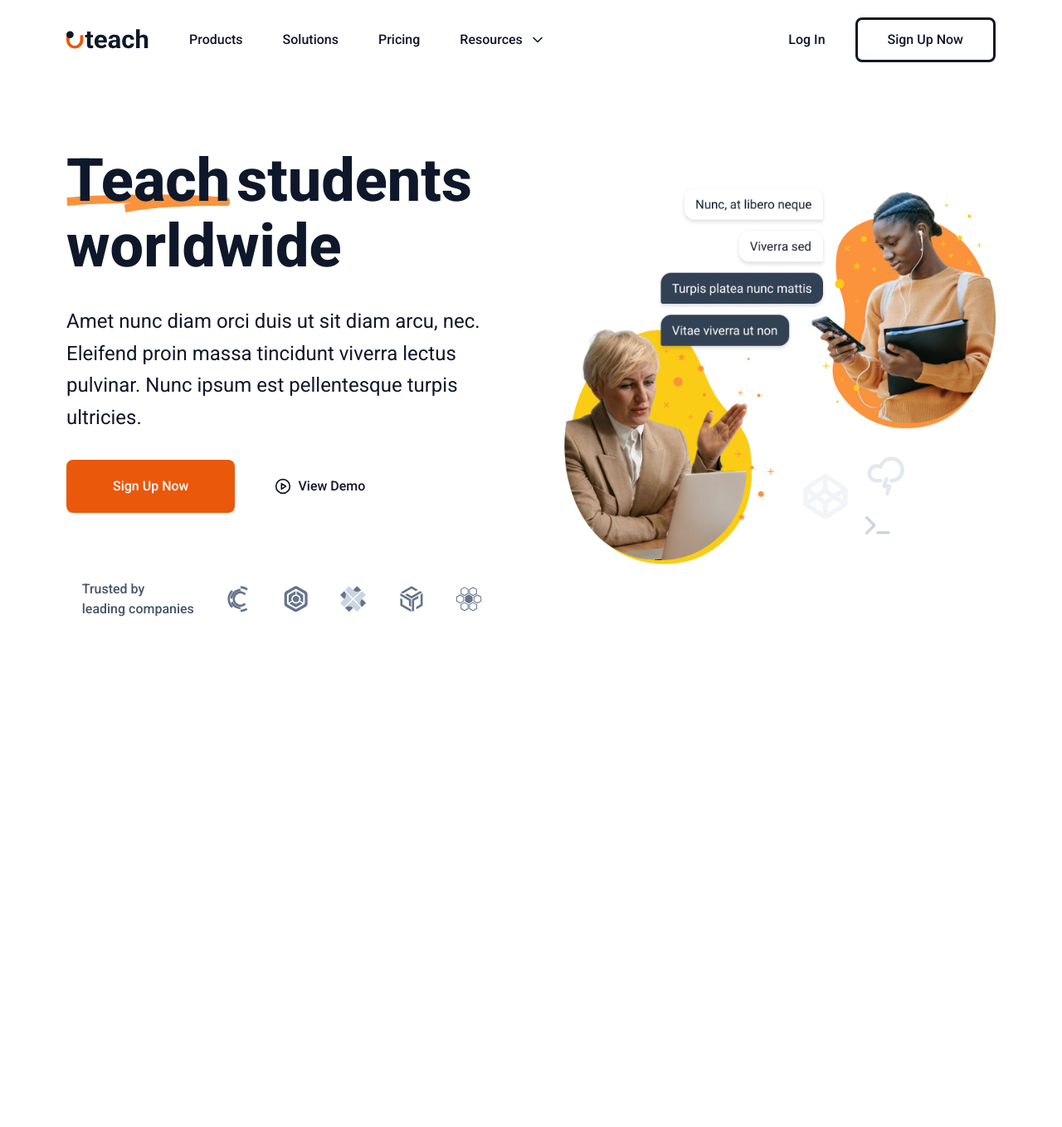
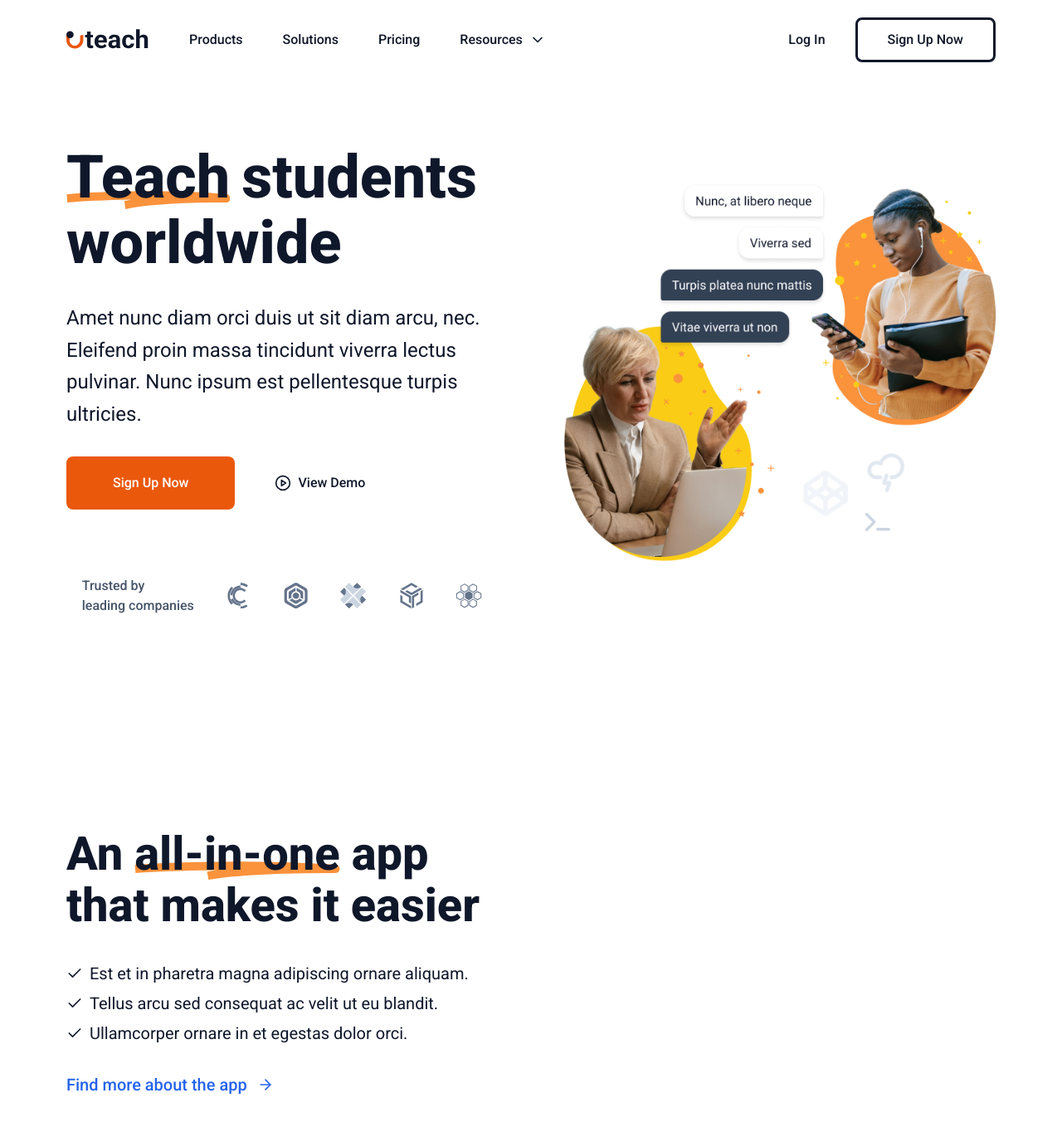
Before and after one commit to f3rnandorj/buzzvel-challenge, a Next.js app: page / in a window 1280 px wide. Shown: the top 1358 px of the page at 83% size. Before the commit the page ends 808 px from the top, so only its background shows below. Built offline with nearby package versions, Linux system fonts and the light colour scheme.

Commit message:
Create first grid of second section.

```diff
--- a/src/app/page.tsx
+++ b/src/app/page.tsx
@@ -1,4 +1,4 @@
-import { Header, HeroSection } from "@/components";
+import { Header, HeroSection, SubHeroSection } from "@/components";
 
 export default function Home() {
   return (
@@ -6,6 +6,8 @@ export default function Home() {
       <Header />
 
       <HeroSection />
+
+      <SubHeroSection />
     </div>
   );
 }
--- a/src/components/Button/Button.tsx
+++ b/src/components/Button/Button.tsx
@@ -21,9 +21,9 @@ export interface ButtonProps
 const { cn } = tailwindUtils;
 
 const variantClassesStyles: Record<ButtonVariant, string> = {
-  primary: "bg-primary text-background hover:bg-primary-dark",
+  primary: "bg-primary text-background hover:bg-secondary",
   outline:
-    "bg-background text-secondary border-[3px] border-secondary hover:bg-gray-50",
+    "bg-background text-secondary border-[3px] border-secondary hover:bg-gray-100",
   transparent: "text-secondary bg-transparent hover:bg-gray-100",
 };
 
@@ -46,7 +46,7 @@ export function Button({
 }: ButtonProps) {
   const baseClasses = cn(
     "flex items-center justify-center rounded-lg ",
-    "transition-colors duration-200",
+    "transition-colors duration-500",
     "disabled:opacity-50 disabled:cursor-not-allowed",
     sizeClassesStyles[size],
     variantClassesStyles[variant],
--- a/src/components/HighlightedTitle/HighlightedTitle.tsx
+++ b/src/components/HighlightedTitle/HighlightedTitle.tsx
@@ -1,15 +1,43 @@
-import { Text } from "@/components";
+import { Text, TextProps } from "@/components";
+import { tailwindUtils } from "@/utils";
+
+interface Props {
+  textPreset?: TextProps["preset"];
+  text: string;
+  prevText?: string;
+  afterText?: string;
+  className: string;
+}
 
 export function HighlightedTitle({
+  textPreset = "header",
   text,
-  subtext,
-}: {
-  text: string;
-  subtext: string;
-}) {
+  prevText,
+  afterText,
+  className,
+}: Props) {
+  const { cn } = tailwindUtils;
+
+  function renderTextWithLineBreaks(text?: string) {
+    if (!text) return null;
+
+    return text.split("\n").map((line, index) => (
+      <span key={index}>
+        {line}
+        {index < text.split("\n").length - 1 && <br />}
+      </span>
+    ));
+  }
+
   return (
     <div>
-      <div className="relative top-5 inline-block mr-2">
+      {prevText && (
+        <Text as="span" className="align-middle" preset={textPreset}>
+          {prevText}
+        </Text>
+      )}
+
+      <div className={cn("relative inline-block mr-3.5", className)}>
         <svg
           className="absolute bottom-0 left-0 w-full h-[23px] z-0"
           viewBox="0 0 252 23"
@@ -25,14 +53,16 @@ export function HighlightedTitle({
           />
         </svg>
 
-        <Text as="span" className="relative z-10 " preset="header">
+        <Text as="span" className="relative z-10 " preset={textPreset}>
           {text}
         </Text>
       </div>
 
-      <Text as="span" className="align-middle" preset="header">
-        {subtext}
-      </Text>
+      {afterText && (
+        <Text as="span" className="align-middle" preset={textPreset}>
+          {renderTextWithLineBreaks(afterText)}
+        </Text>
+      )}
     </div>
   );
 }
--- a/src/components/Sections/HeroSection.tsx
+++ b/src/components/Sections/HeroSection.tsx
@@ -4,9 +4,13 @@ import Image from "next/image";
 
 export function HeroSection() {
   return (
-    <section className="grid grid-cols-1 lg:grid-cols-2 gap-12 lg:gap-20 items-center h-[44.5rem] ">
+    <section className="grid grid-cols-1 lg:grid-cols-2 gap-12 lg:gap-20 items-center h-[44rem] ">
       <div className="flex  flex-col order-1 lg:order-none gap-8">
-        <HighlightedTitle text="Teach" subtext="students worldwide" />
+        <HighlightedTitle
+          className="top-5"
+          text="Teach"
+          afterText="students worldwide"
+        />
 
         <Text as="p">
           Amet nunc diam orci duis ut sit diam arcu, nec. <br />
--- /dev/null
+++ b/src/components/Sections/SubHeroSection.tsx
@@ -0,0 +1,55 @@
+import { HighlightedTitle, Icon, Text } from "@/components";
+import Link from "next/link";
+
+export function SubHeroSection() {
+  return (
+    <section className="grid grid-cols-1 lg:grid-cols-2 gap-12 lg:gap-20 items-center h-[44rem] ">
+      <div className="flex flex-col gap-8">
+        <HighlightedTitle
+          className="top-3.5"
+          textPreset="subHeader"
+          prevText="An "
+          text="all-in-one"
+          afterText={"app\nthat makes it easier"}
+        />
+
+        <div>
+          <CheckItem text="Est et in pharetra magna adipiscing ornare aliquam." />
+          <CheckItem text="Tellus arcu sed consequat ac velit ut eu blandit." />
+          <CheckItem text="Ullamcorper ornare in et egestas dolor orci." />
+        </div>
+
+        <Link
+          href=""
+          className="flex group items-center self-start gap-3 hover:text-primary"
+        >
+          <Text
+            as="span"
+            preset="link"
+            className="text-secondary-light group-hover:text-primary"
+          >
+            Find more about the app
+          </Text>
+          <Icon
+            name="arrowRight"
+            className="text-secondary-light hover:cursor-pointer group-hover:text-primary"
+          />
+        </Link>
+      </div>
+
+      <div></div>
+    </section>
+  );
+}
+
+function CheckItem({ text }: { text: string }) {
+  return (
+    <div className="flex items-center">
+      <Icon name="check" className="mr-2" />
+
+      <Text as="p" preset="paragraphMedium">
+        {text}
+      </Text>
+    </div>
+  );
+}
--- a/src/components/Sections/index.ts
+++ b/src/components/Sections/index.ts
@@ -1 +1,2 @@
 export * from "./HeroSection";
+export * from "./SubHeroSection";
--- a/src/components/Text/Text.tsx
+++ b/src/components/Text/Text.tsx
@@ -8,6 +8,7 @@ export type TextVariants =
   | "paragraph"
   | "paragraphMedium"
   | "paragraphSmall"
+  | "link"
   | "item";
 
 export interface TextProps extends HTMLAttributes<HTMLElement> {
@@ -23,6 +24,7 @@ const variantClassesStyles: Record<TextVariants, string> = {
   descriptionHeader: "text-[32px] leading-[160%] font-light",
   paragraph: "text-[24px] leading-[160%] font-normal",
   paragraphMedium: "text-[20px] leading-[180%] font-normal",
+  link: "text-[20px] leading-[120%] font-medium",
   paragraphSmall: "text-[18px] leading-[160%] font-normal",
   item: "text-[16px] font-medium",
 };
```
Also changed, not shown: src/components/Icon/Icon.tsx (+9 -1 lines).
